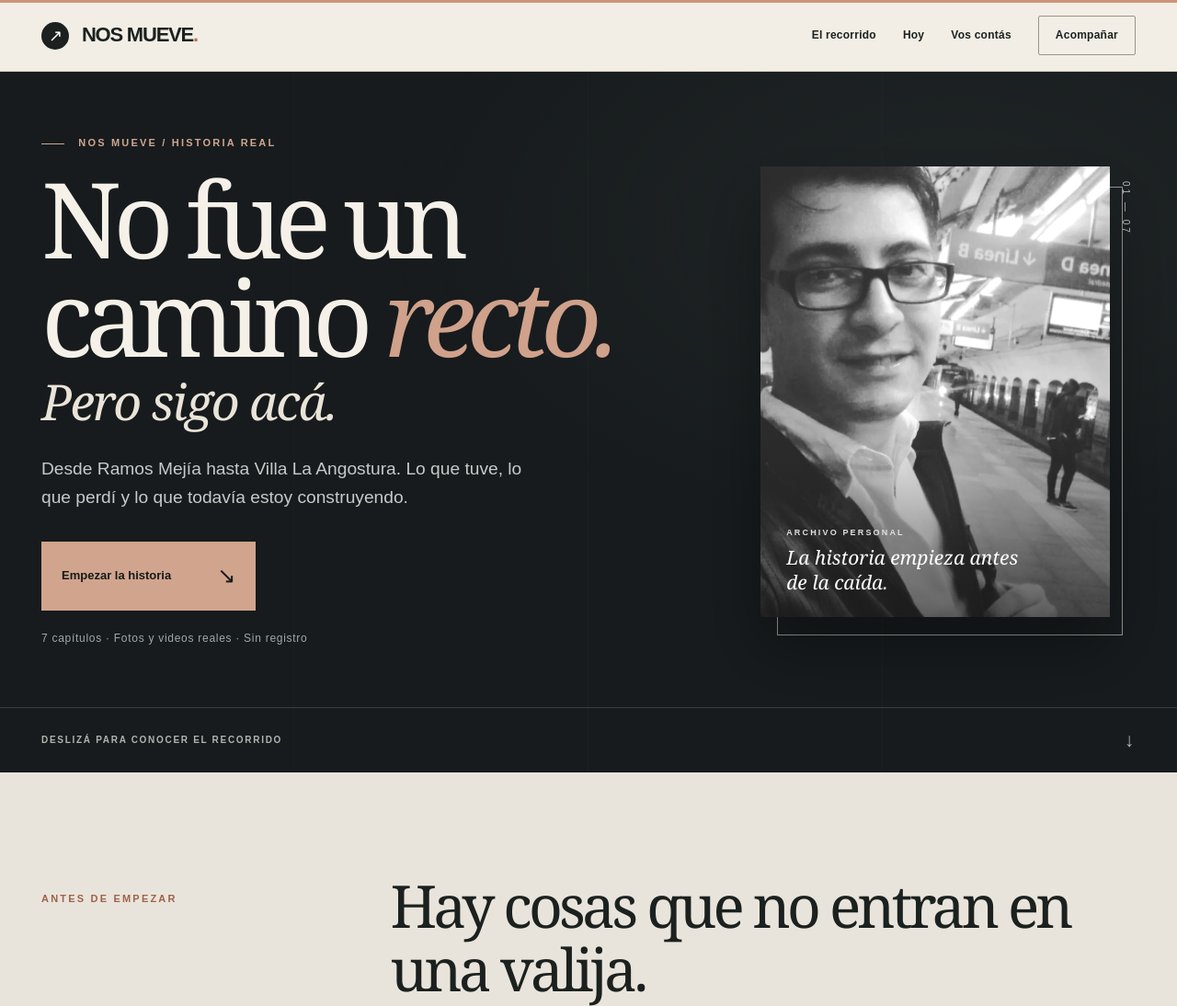
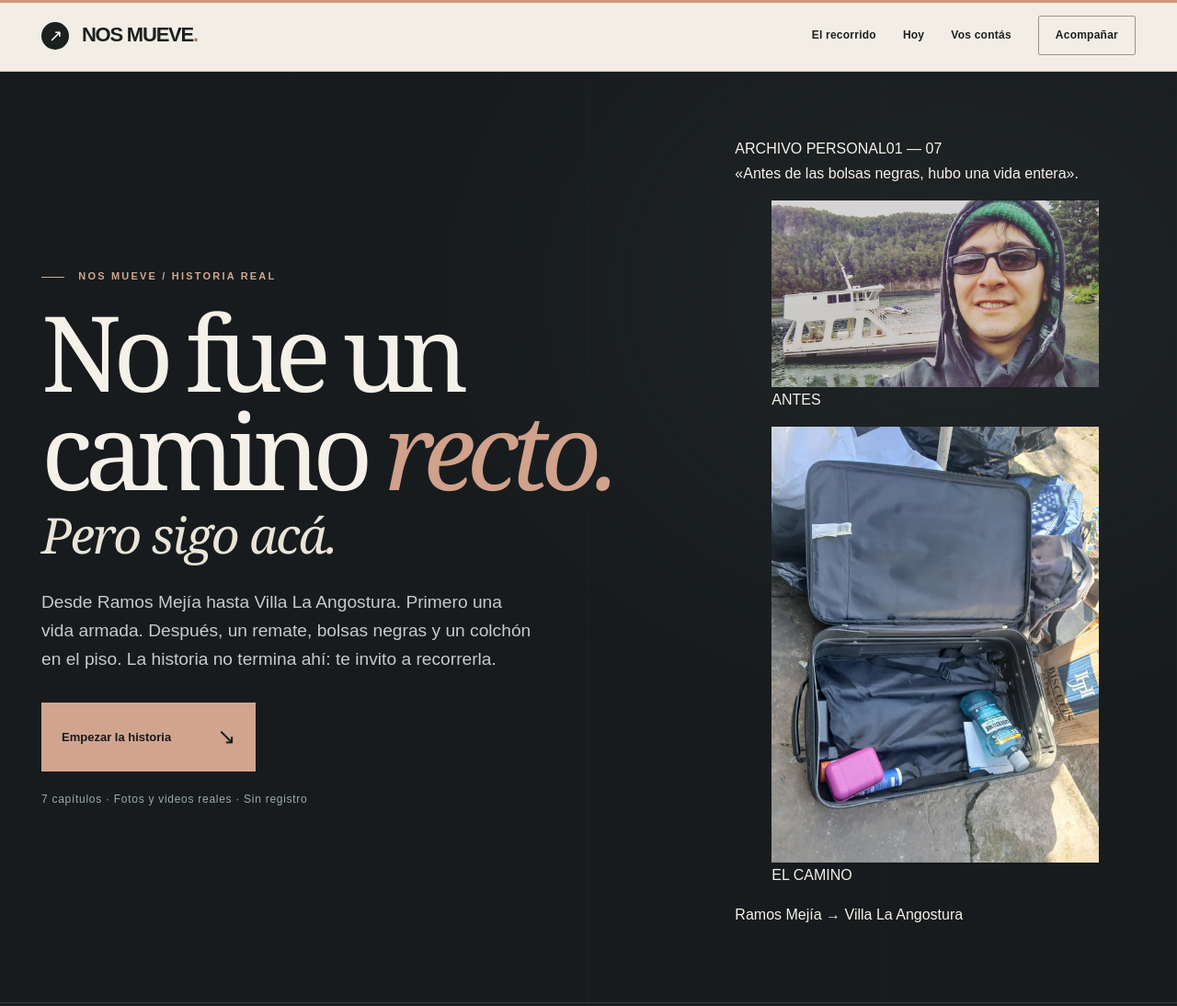
Before and after one commit to caye2404/todo-vuelve, a plain HTML site: page index.html in a window 1280 px wide. Shown: the top 1094 px of the page at 92% size. Drawn offline with Linux system fonts and the light colour scheme.

Commit message:
Rediseñar portada narrativa sin selfie principal y destacar donación PayPal

```diff
--- a/index.html
+++ b/index.html
@@ -9,7 +9,7 @@
 <meta property="og:title" content="NOS MUEVE · Un camino que no fue recto">
 <meta property="og:description" content="Siete capítulos, recuerdos reales y una pregunta: ¿qué hacemos cuando la vida cambia de golpe?">
 <meta property="og:url" content="https://nosmueve.benitez-lencina.workers.dev/">
-<meta property="og:image" content="https://nosmueve.benitez-lencina.workers.dev/assets/img/recuerdo-retrato.webp">
+<meta property="og:image" content="https://nosmueve.benitez-lencina.workers.dev/assets/img/valija.webp">
 <meta name="twitter:card" content="summary_large_image">
 <link rel="canonical" href="https://nosmueve.benitez-lencina.workers.dev/">
 <link rel="icon" href="favicon.svg" type="image/svg+xml">
@@ -39,15 +39,19 @@
         <p class="kicker light"><span class="kicker-line"></span> NOS MUEVE / HISTORIA REAL</p>
         <h1 id="hero-title">No fue un camino <em>recto.</em></h1>
         <p class="hero-emphasis">Pero sigo acá.</p>
-        <p class="hero-description">Desde Ramos Mejía hasta Villa La Angostura. Lo que tuve, lo que perdí y lo que todavía estoy construyendo.</p>
+        <p class="hero-description">Desde Ramos Mejía hasta Villa La Angostura. Primero una vida armada. Después, un remate, bolsas negras y un colchón en el piso. La historia no termina ahí: te invito a recorrerla.</p>
         <a class="primary-link" href="#historia">Empezar la historia <span aria-hidden="true">↘</span></a>
         <p class="reading-note">7 capítulos · Fotos y videos reales · Sin registro</p>
       </div>
-      <figure class="hero-portrait">
-        <img src="assets/img/retrato-claro.webp" alt="Retrato en blanco y negro del protagonista durante una etapa anterior de su vida" width="669" height="1450" fetchpriority="high" decoding="async">
-        <figcaption><span>ARCHIVO PERSONAL</span><strong>La historia empieza antes de la caída.</strong></figcaption>
-        <span class="photo-index" aria-hidden="true">01 — 07</span>
-      </figure>
+      <div class="hero-storyboard" aria-label="Una historia contada en siete capítulos">
+        <div class="storyboard-heading"><span>ARCHIVO PERSONAL</span><span>01 — 07</span></div>
+        <p class="storyboard-quote">«Antes de las bolsas negras, hubo una vida entera».</p>
+        <div class="storyboard-images">
+          <figure><img src="assets/img/recuerdo-avion.webp" alt="Recuerdo de una etapa anterior junto a una avioneta" decoding="async" loading="eager"><figcaption>ANTES</figcaption></figure>
+          <figure><img src="assets/img/valija.webp" alt="Valija abierta con pertenencias del cambio de etapa" decoding="async" loading="eager"><figcaption>EL CAMINO</figcaption></figure>
+        </div>
+        <p class="storyboard-footer">Ramos Mejía <span aria-hidden="true">→</span> Villa La Angostura</p>
+      </div>
     </div>
     <div class="hero-bottom"><div class="container hero-bottom-inner"><span>DESLIZÁ PARA CONOCER EL RECORRIDO</span><span aria-hidden="true">↓</span></div></div>
   </section>
@@ -169,7 +173,7 @@
 
   <section class="support" id="acompanar" aria-labelledby="support-title">
     <div class="container support-layout"><div><p class="kicker">SI ESTA HISTORIA TE MOVIÓ</p><h2 id="support-title">No necesitás hacer algo enorme para ser parte de algo grande.</h2><p>Si te nació acompañarme, podés compartir esta historia o hacer un aporte voluntario. No hay montos mínimos, beneficios por aportar ni nada que comprar. Compartirla también me ayuda.</p><button id="share-story" class="share-button" type="button">Compartir NOS MUEVE <span aria-hidden="true">↗</span></button></div>
-      <div class="support-card"><span class="micro-label">APOYO VOLUNTARIO</span><h3>Dar una mano, si querés.</h3><p>Transferencia en Argentina</p><div class="bank-card"><span>BBVA · Titular: Cayetano Raúl Benítez</span><strong id="bank-alias">caye2404b</strong><button type="button" id="copy-alias">Copiar alias</button></div><a class="paypal-link" href="https://paypal.me/caye2404" target="_blank" rel="noopener noreferrer">Acompañar con PayPal <span aria-hidden="true">↗</span></a><p class="support-note">No se publican totales no verificados. Antes de transferir, comprobá en tu banco que los datos del titular coincidan.</p></div>
+      <div class="support-card"><span class="micro-label">APOYO VOLUNTARIO</span><h3>Dar una mano, si querés.</h3><p>Transferencia en Argentina</p><div class="bank-card"><span>BBVA · Titular: Cayetano Raúl Benítez</span><strong id="bank-alias">caye2404b</strong><button type="button" id="copy-alias">Copiar alias</button></div><a class="paypal-link" href="https://paypal.me/caye2404" target="_blank" rel="noopener noreferrer">DONAR CON PAYPAL <span aria-hidden="true">↗</span></a><p class="support-note">No se publican totales no verificados. Antes de transferir, comprobá en tu banco que los datos del titular coincidan.</p></div>
     </div>
   </section>
 </main>
```
